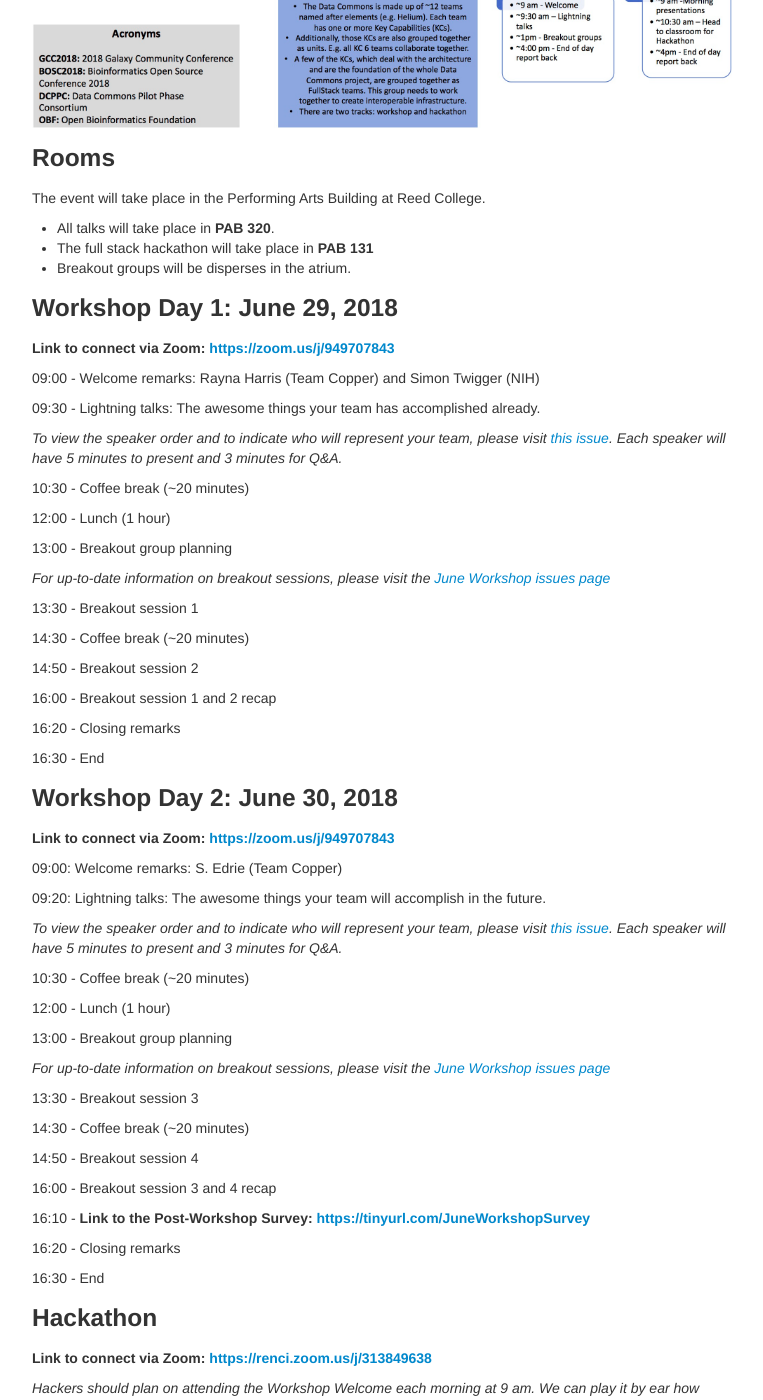
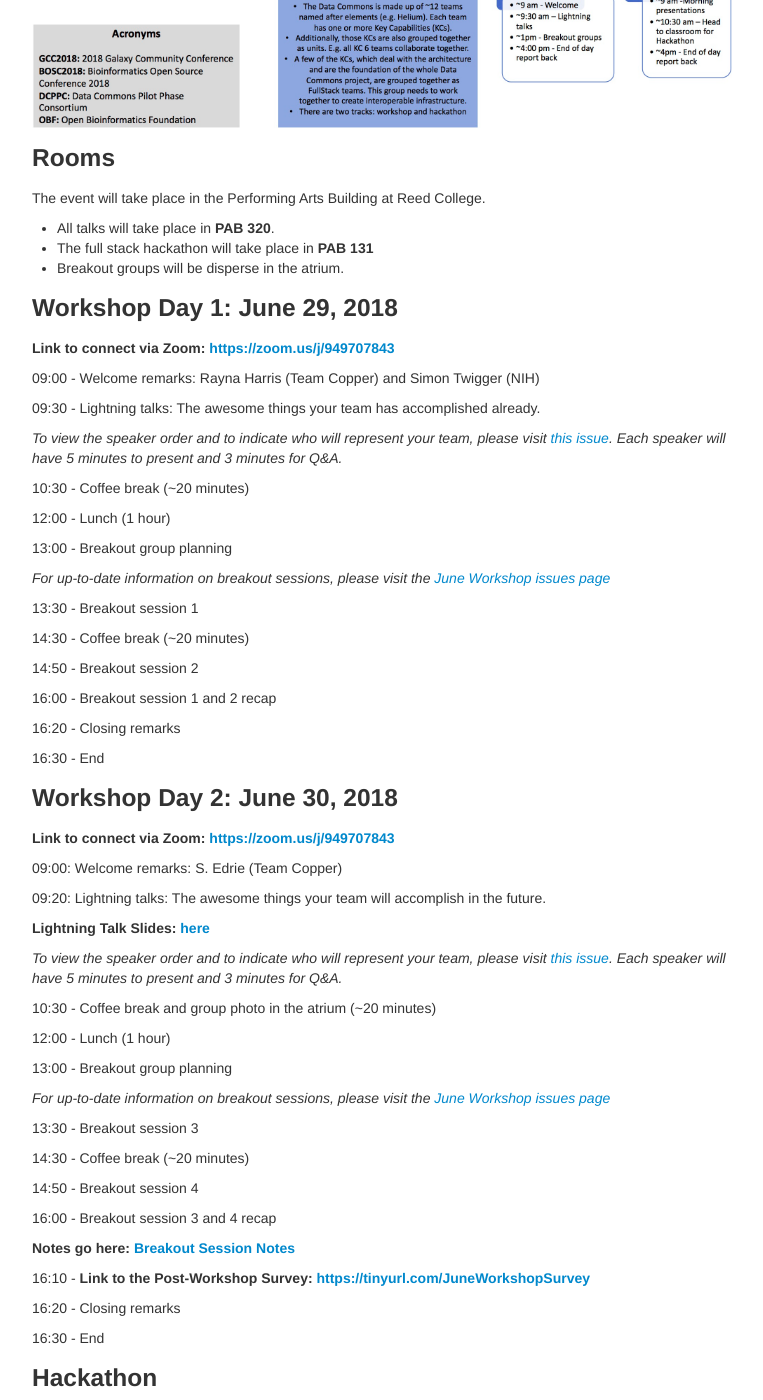
Before and after one commit to dcppc/2018-june-workshop, a Jekyll site: the page built from docs/agenda.md, in a window 1280 px wide and 1400 px high, scrolled down 629 px. Shown: the whole window, without its empty margins (258-1021 px from the left). Built offline with Jekyll 4.4.1, drawn with Linux system fonts in a browser that asks for light colours.

Commit message:
added group photo op and link to drive
requests were made to add the links to the google drive for people to put slides and noted

```diff
--- a/docs/agenda.md
+++ b/docs/agenda.md
@@ -18,7 +18,7 @@ The event will take place in the Performing Arts Building at Reed College.
 
 - All talks will take place in **PAB 320**.
 - The full stack hackathon will take place in **PAB 131**
-- Breakout groups will be disperses in the atrium.
+- Breakout groups will be disperse in the atrium.
 
 ### Workshop Day 1: June 29, 2018
 
@@ -59,9 +59,11 @@ _For up-to-date information on breakout sessions, please visit the [June Worksho
 
  09:20: Lightning talks: The awesome things your team will accomplish in the future.
 
+ **Lightning Talk Slides: [here](https://drive.google.com/drive/folders/1EDhzR_2SklaPUt0h__62N0NPRPJelN16?usp=sharing)**
+
 _To view the speaker order and to indicate who will represent your team, please visit [this issue](https://github.com/dcppc/2018-june-workshop/issues/5). Each speaker will have 5 minutes to present and 3 minutes for Q&A._
 
-10:30 - Coffee break (~20 minutes)
+10:30 - Coffee break and group photo in the atrium (~20 minutes)
 
 12:00 - Lunch (1 hour)
 
@@ -76,6 +78,8 @@ _For up-to-date information on breakout sessions, please visit the [June Worksho
 14:50 - Breakout session 4
 
 16:00 - Breakout session 3 and 4 recap
+
+ **Notes go here: [Breakout Session Notes](https://drive.google.com/drive/folders/1sRC7__BSwfMKu4OyLHRv8zLlDaQkCWDF?usp=sharing)**
 
 16:10 - **Link to the Post-Workshop Survey: [https://tinyurl.com/JuneWorkshopSurvey](https://tinyurl.com/JuneWorkshopSurvey)**
 
```
